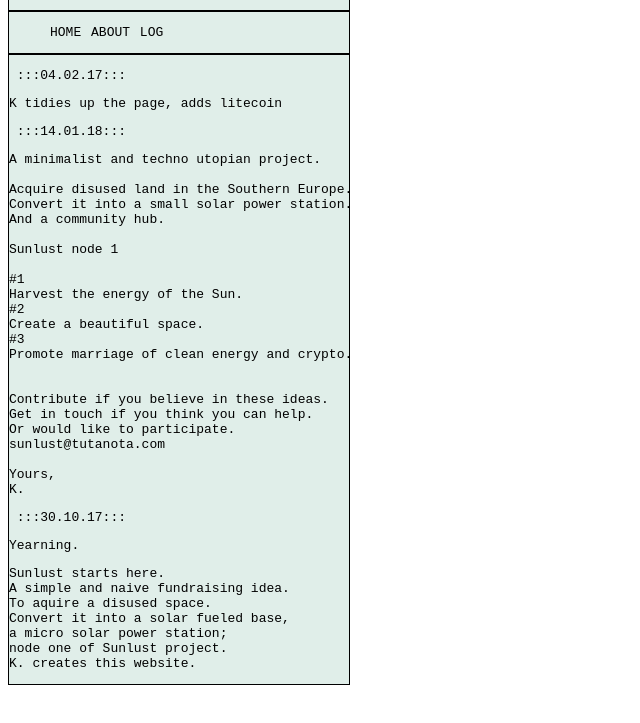
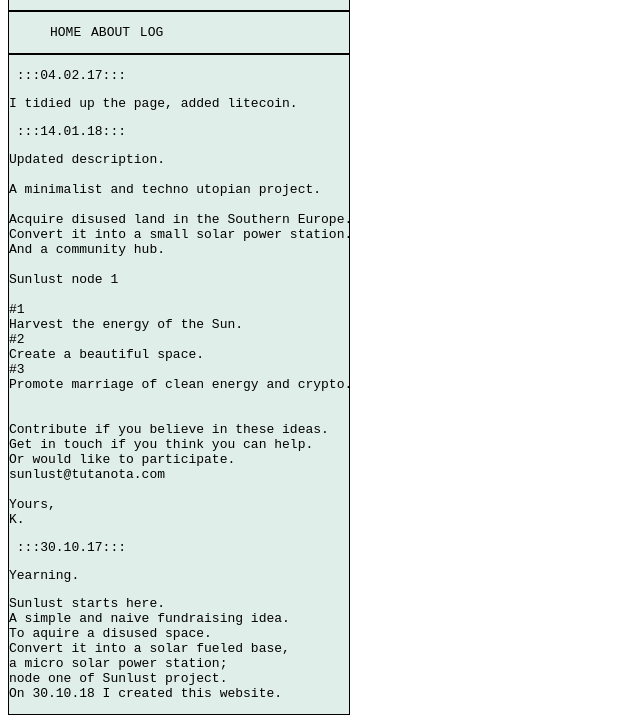
Before and after one commit to sunlust/sunlust, a plain HTML site: page log.html in a window 1280 px wide. Shown: the part 385-1108 px from the top of the page, without its empty margins (0-640 px from the left). Before the commit the page ends 1078 px from the top, so only its background shows below. Drawn offline with Linux system fonts and the light colour scheme.

Commit message:
Update log.html

```diff
--- a/log.html
+++ b/log.html
@@ -45,10 +45,12 @@ _____________________________)(//)((/_) /
       <section>
       <article>
          <pre> :::04.02.17::: </pre>
-      <pre>K tidies up the page, adds litecoin</pre>
+      <pre>I tidied up the page, added litecoin.</pre>
 
         <pre> :::14.01.18::: </pre>
-<pre>A minimalist and techno utopian project.
+<pre>Updated description.
+
+A minimalist and techno utopian project.
 
 Acquire disused land in the Southern Europe.
 Convert it into a small solar power station.
@@ -81,7 +83,7 @@ To aquire a disused space.
 Convert it into a solar fueled base,
 a micro solar power station;
 node one of Sunlust project.
-K. creates this website.</pre>
+On 30.10.18 I created this website.</pre>
       </article>
     </section>
   </body>
```
